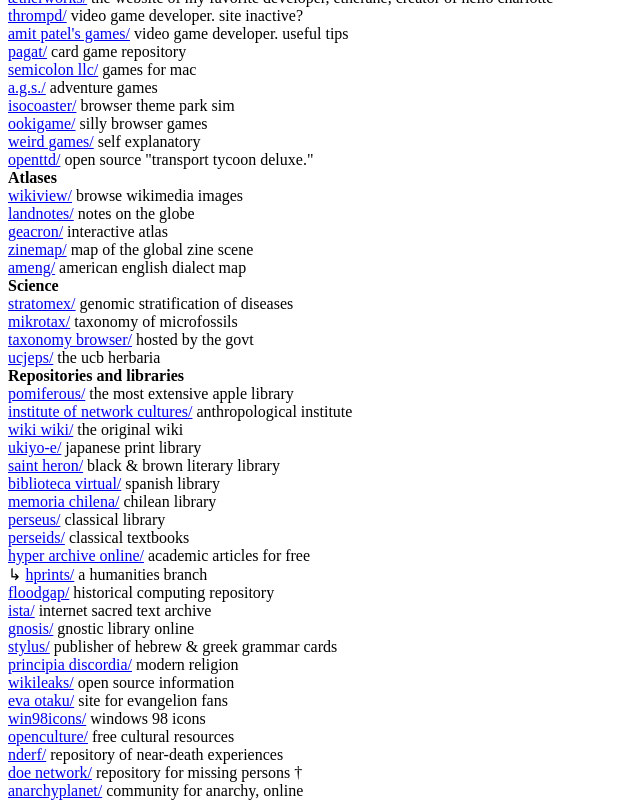
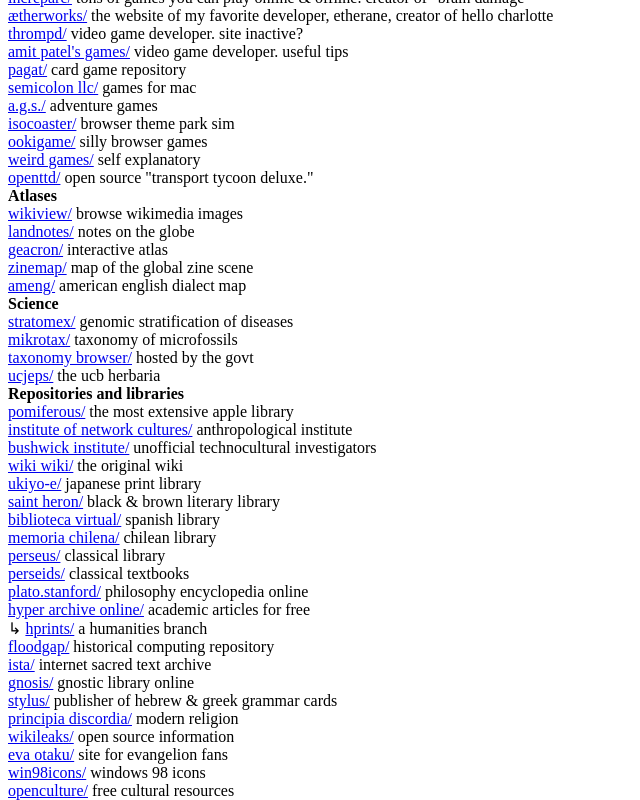
Before and after one commit to pajamaclaws21/pajamaclaws21.github.io, a plain HTML site: page cool.html in a window 1280 px wide. Shown: the part 1586-2386 px from the top of the page, without its empty margins (0-640 px from the left). Drawn offline with Linux system fonts and the light colour scheme.

Commit message:
add more cool sites

```diff
--- a/cool.html
+++ b/cool.html
@@ -68,6 +68,8 @@
         <a href="https://envs.net/~volpe/">volpe/</a> hopefully worth keeping - they have an interesting post on ai digital design <br>
         <a href="https://lr0.org/">lr0/</a> la vita nouva - interesting blog, artsy - maybe a neocities site <br>
         <a href="https://www.jean.land/">jean land/</a> artsy writing site <br>
+        <a href="https://neil.fraser.name/">neil fraser/</a> open sourcist, .name savior <br>
+
 
         <b>Internet activism</b><br>
         <a href="https://keepandroidopen.org/en/">keep android open/</a> against google's wishes <br>
@@ -135,6 +137,7 @@
         <b>Repositories and libraries</b><br>
         <a href="https://pomiferous.com/">pomiferous/</a> the most extensive apple library <br>
         <a href="https://networkcultures.org/">institute of network cultures/</a> anthropological institute <br>
+        <a href="https://bushwick.institute/">bushwick institute/</a> unofficial technocultural investigators <br>
         <a href="https://wiki.c2.com/">wiki wiki/</a> the original wiki <br>
         <a href="https://ukiyo-e.org/">ukiyo-e/</a> japanese print library <br>
         <a href="https://library.saintheron.com/">saint heron/</a> black & brown literary library <br>
@@ -142,6 +145,7 @@
         <a href="https://www.memoriachilena.gob.cl/"> memoria chilena/</a> chilean library <br>
 		<a href="https://www.perseus.tufts.edu/">perseus/</a> classical library <br>
 		<a href="https://www.perseids.org/">perseids/</a> classical textbooks <br>
+        <a href="https://plato.stanford.edu/">plato.stanford/</a> philosophy encyclopedia online <br>
         <a href="https://hal.science/">hyper archive online/</a> academic articles for free <br>
         ↳ <a href="https://hal-hprints.archives-ouvertes.fr/">hprints/</a> a humanities branch <br>
         <a href="www.floodgap.com">floodgap/</a> historical computing repository <br>
```
